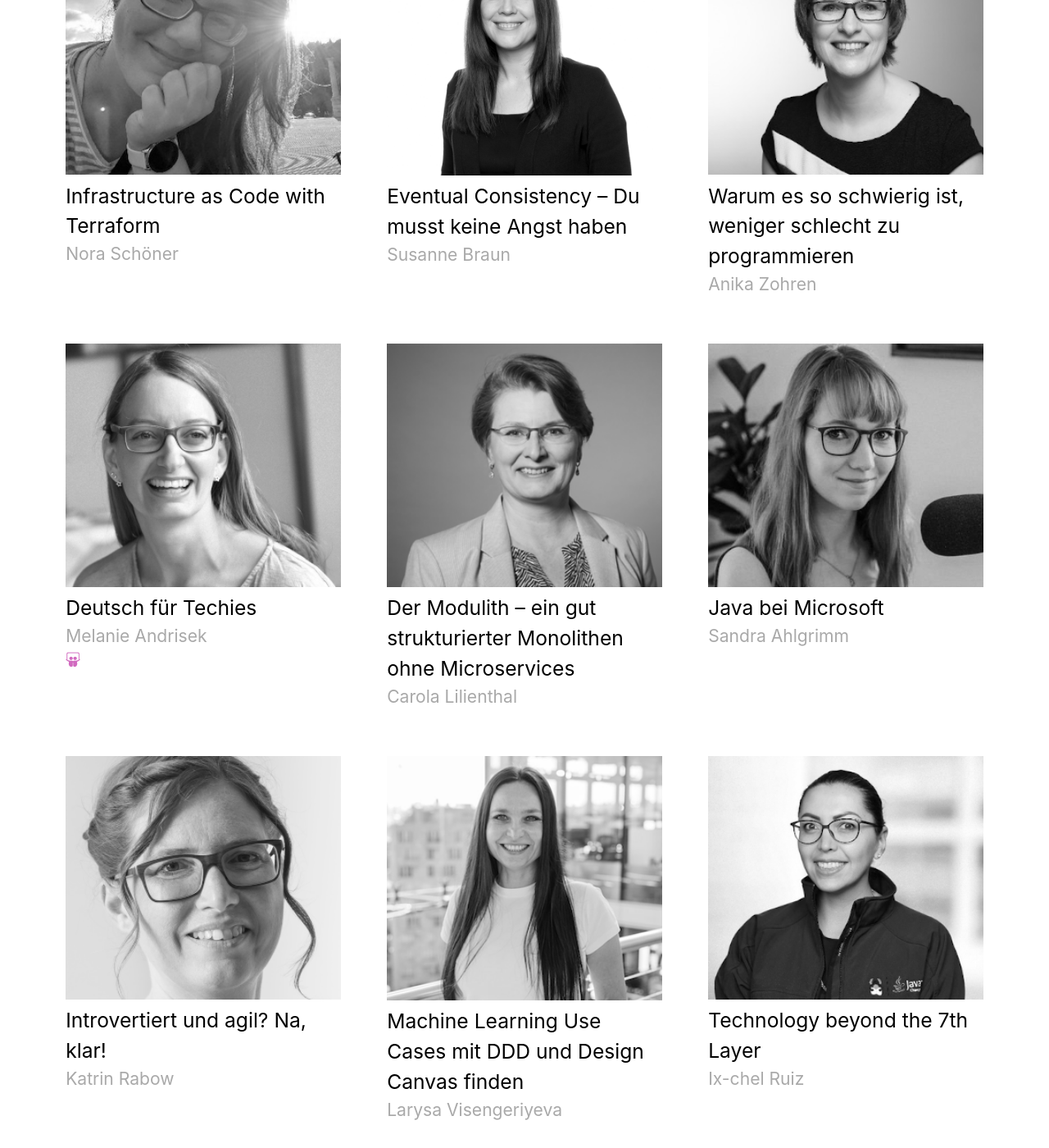
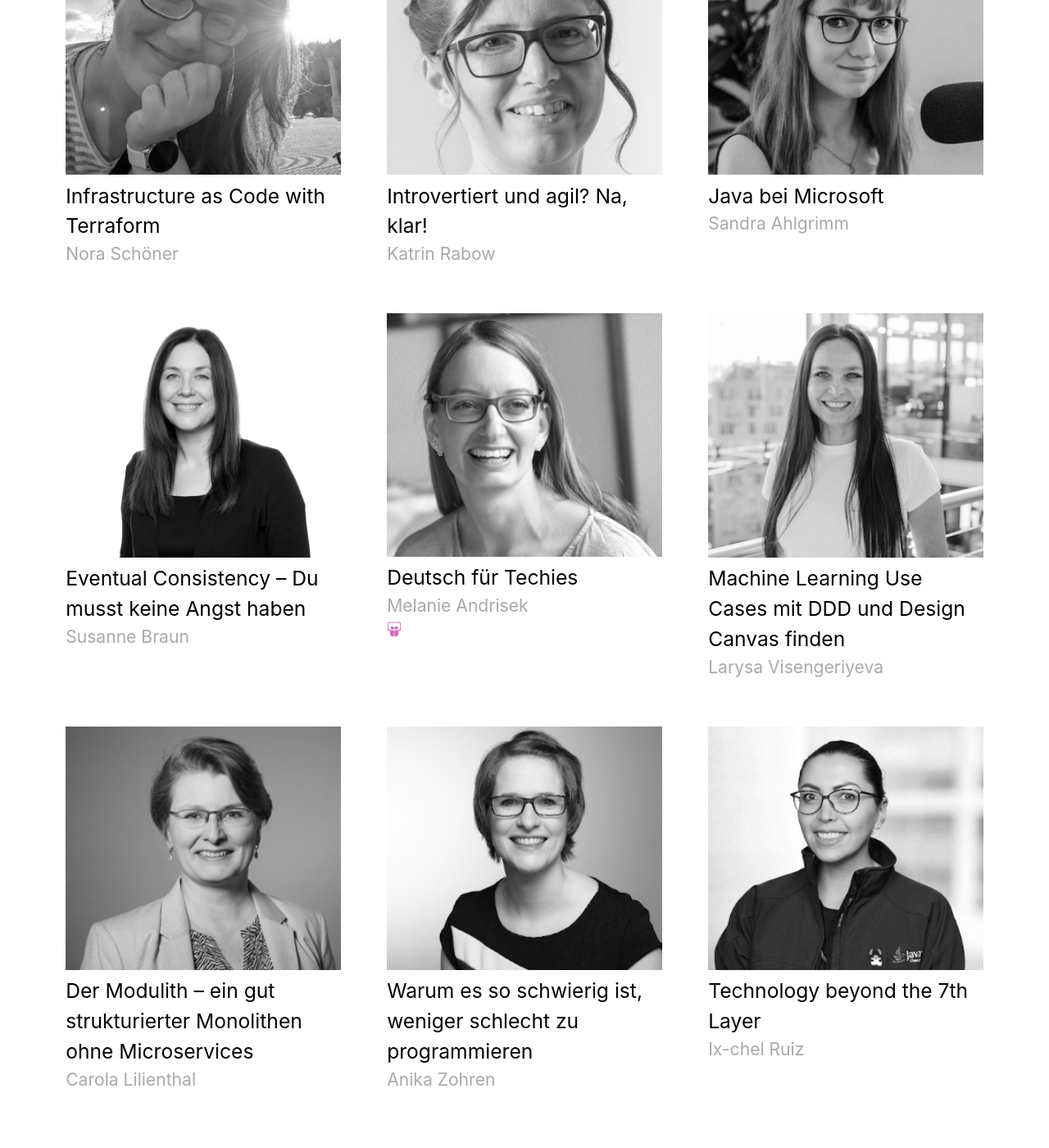
Before and after one commit to CyberLandConf/CyberLandConf.github.io, a Jekyll site: the page built from pages/events/2021-01-cyberland-ladies-night.md, in a window 1280 px wide and 1400 px high, scrolled down 1690 px. Shown: the whole window at 82% size. Built offline with Jekyll 4.4.1, drawn with Linux system fonts in a browser that asks for light colours; some of the changed lines change nothing that is shown; some of the changed text lies outside the part shown.

Commit message:
order of speaker fixed

```diff
--- a/_includes/elements/session-grid.html
+++ b/_includes/elements/session-grid.html
@@ -3,10 +3,14 @@
 {% assign endeSessionId = include.ende %}
 {% assign sessionAnzahl = include.ende | minus: include.start | plus: 1 %}
 
+{% assign sessionIds = (startSessionId..endeSessionId) %}
+{% if include.order %}
+  {% assign sessionIds = include.order | split: "," %}
+{% endif %}
 
 <div class="speaker-grid">
     <div class="columns">
-{% for no in (startSessionId..endeSessionId) %}
+{% for no in sessionIds %}
   {% assign istLetzteZelle = forloop.index | modulo: spaltenAnzahl %}
   {% assign sessionId = "session-" | append: no %}
 
--- a/pages/events/2021-01-cyberland-ladies-night.md
+++ b/pages/events/2021-01-cyberland-ladies-night.md
@@ -32,7 +32,7 @@ Den Zugang zu unserer Konferenzplattform erhalten alle Registrierten. Die Verans
 
 ### <i id="sprecher" class="fas fa-user"></i> Sprecherinnen
 
-{%- include elements/session-grid.html spaltenAnzahl=3 start=22 ende=30 -%}
+{%- include elements/session-grid.html spaltenAnzahl=3 start=22 ende=30 order="22,28,27,23,25,29,26,24,30" -%}
 
 <hr />
 
@@ -56,6 +56,12 @@ Als Werkzeug verwenden wir [Gather](https://gather.town/). Wir haben Euch einige
 
 ### <i class="fas fa-lg fa-door-open"></i>&nbsp;Virtuelle Aussteller
 
+Erstmals haben wir bei einer virtuellen CyberLand-Veranstaltung Aussteller integriert. Dabei handelt es sich um verschiedene Vertreter der Community und der Opensource-Welt.
+
+![Virtual Booths](/assets/logo/virtual_booths.jpg){:.logo-small}
+
+Mit dabei sind:
+
 * JUG Schweiz
 * AdoptOpenJDK
 * neo4j
```
Also changed, not shown: assets/logo/virtual_booths.jpg (added).
